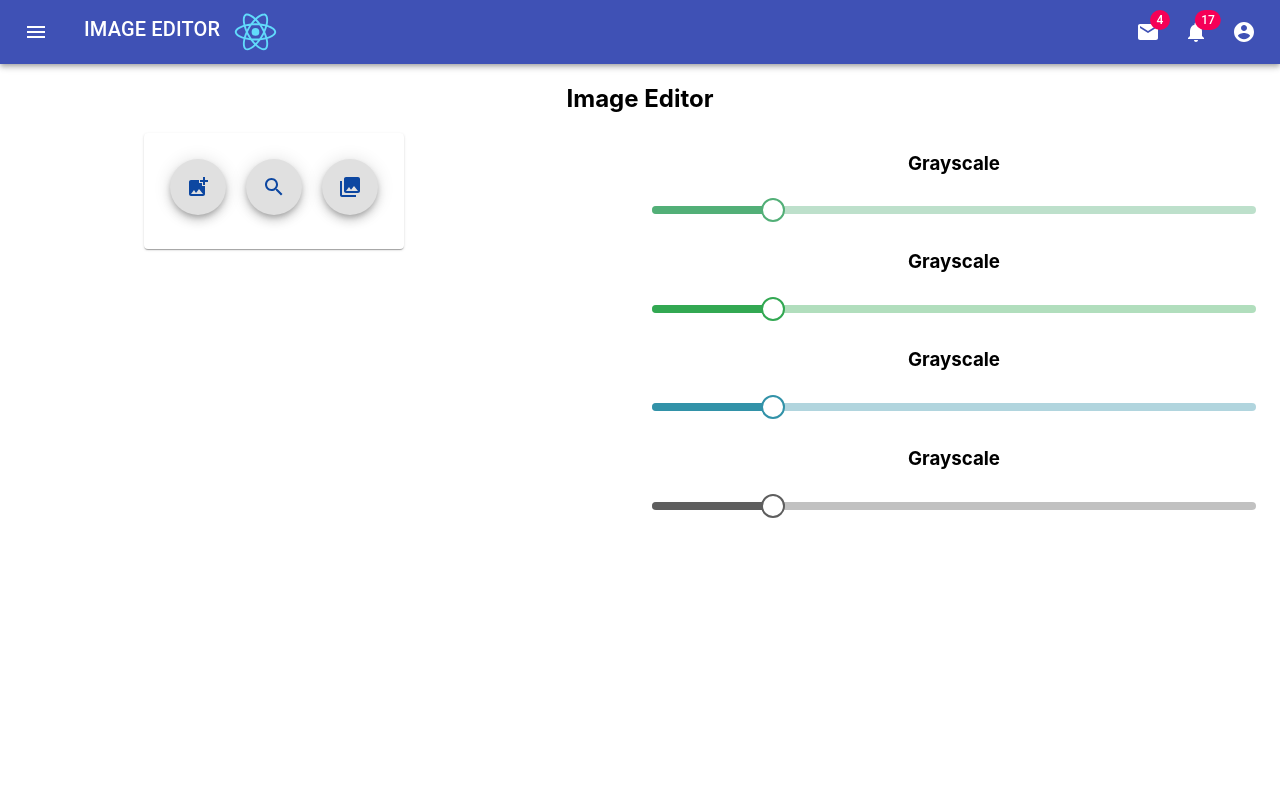
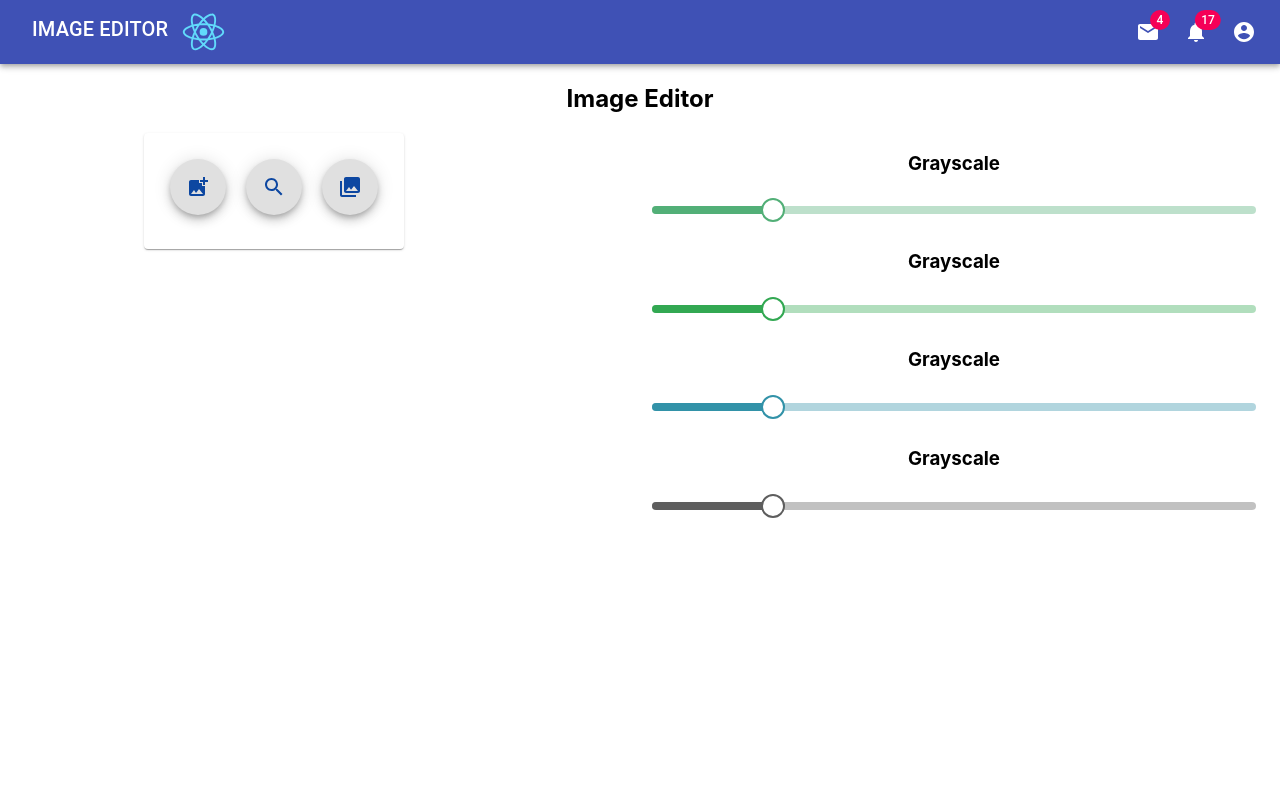
Before and after one commit to Borghese-Gladiator/image-editor, a React (Create React App) app: page / in a window 1280 px wide. Shown: the top 800 px of the page. Built offline with nearby package versions, Linux system fonts and the light colour scheme.

Commit message:
Remove unused navigation menu from appbar

```diff
--- a/src/components/Navbar.js
+++ b/src/components/Navbar.js
@@ -18,13 +18,11 @@ const useStyles = makeStyles((theme) => ({
   grow: {
     flexGrow: 1,
   },
-  menuButton: {
-    marginRight: theme.spacing(2),
-  },
   title: {
     display: 'none',
     [theme.breakpoints.up('sm')]: {
       display: 'flex',
+      marginRight: theme.spacing(2),
     },
   },
   logo: {
@@ -141,15 +139,8 @@ export default function PrimaryNavbar(props) {
     <div className={classes.grow}>
       <AppBar position="static">
         <Toolbar>
-          <IconButton
+          <Button
             edge="start"
-            className={classes.menuButton}
-            color="inherit"
-            aria-label="open drawer"
-          >
-            <MenuIcon />
-          </IconButton>
-          <Button
             aria-label={"back to home image"}
             color="inherit"
             className={classes.title}
```
